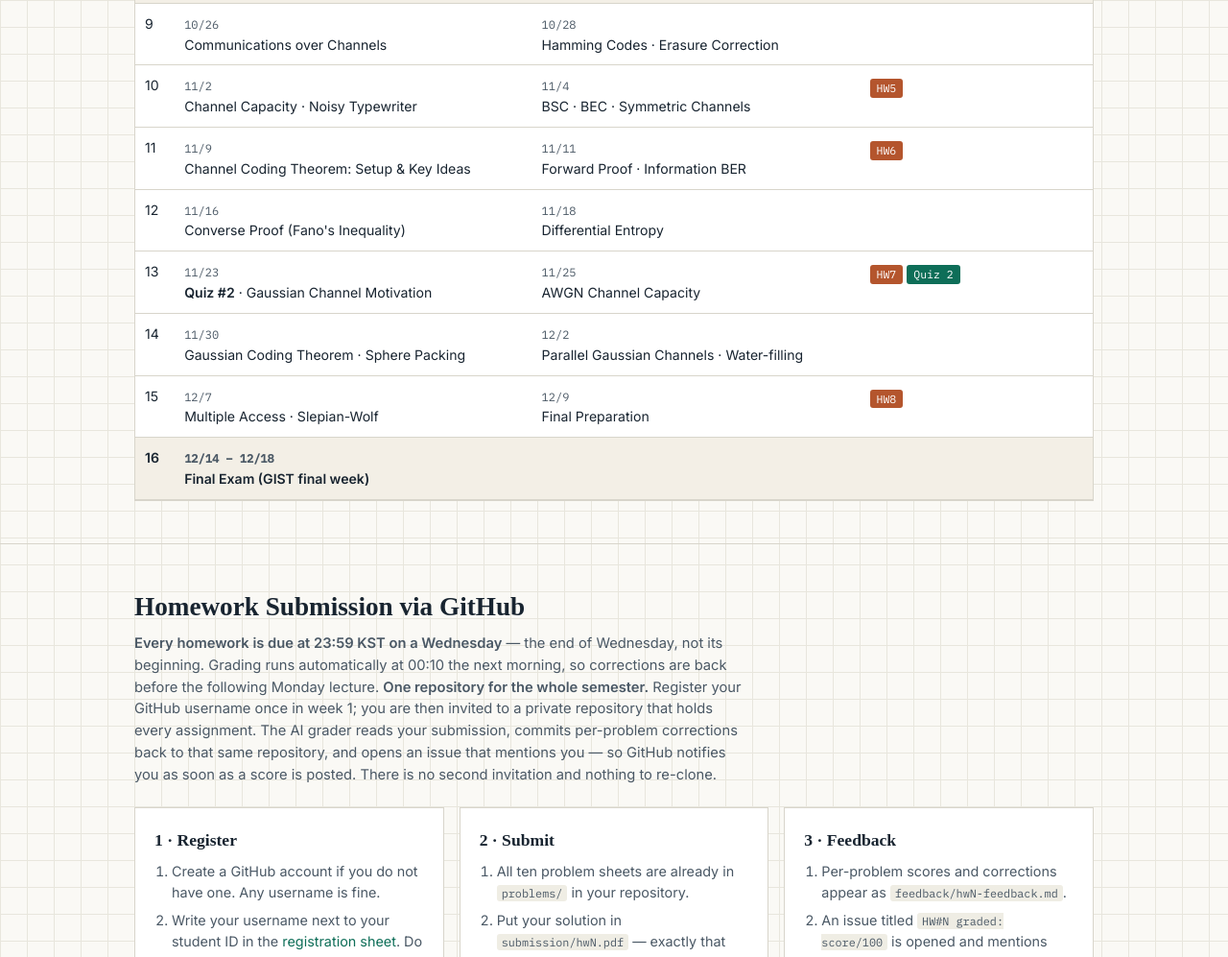
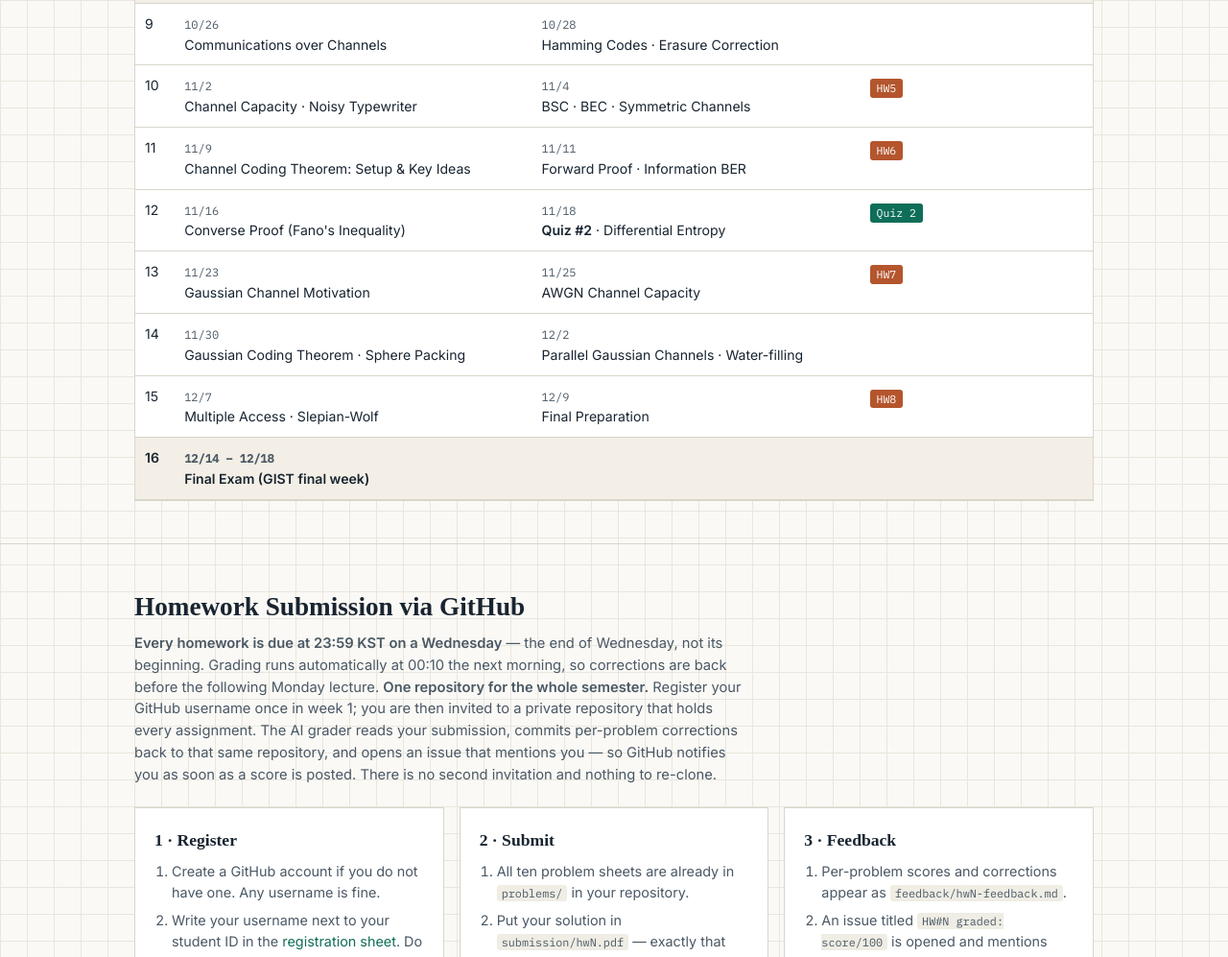
Before and after one commit to lincolnkerry/infotheory-2026, a plain HTML site: page index.html in a window 1280 px wide. Shown: the part 1400-2397 px from the top of the page at 96% size. Drawn offline with Linux system fonts and the light colour scheme; a web font is replaced by a local one.

Commit message:
Quiz #2 moves to week 12 Wednesday (11/18)

```diff
--- a/index.html
+++ b/index.html
@@ -170,8 +170,8 @@ footer{padding:30px 0;font-size:.8rem;color:var(--ink-soft);font-family:var(--mo
       <tr><td>9</td><td><span class="d">10/26</span><br>Communications over Channels</td><td><span class="d">10/28</span><br>Hamming Codes · Erasure Correction</td><td></td></tr>
       <tr><td>10</td><td><span class="d">11/2</span><br>Channel Capacity · Noisy Typewriter</td><td><span class="d">11/4</span><br>BSC · BEC · Symmetric Channels</td><td><span class="hw">HW5</span></td></tr>
       <tr><td>11</td><td><span class="d">11/9</span><br>Channel Coding Theorem: Setup &amp; Key Ideas</td><td><span class="d">11/11</span><br>Forward Proof · Information BER</td><td><span class="hw">HW6</span></td></tr>
-      <tr><td>12</td><td><span class="d">11/16</span><br>Converse Proof (Fano's Inequality)</td><td><span class="d">11/18</span><br>Differential Entropy</td><td></td></tr>
-      <tr><td>13</td><td><span class="d">11/23</span><br><b>Quiz #2</b> · Gaussian Channel Motivation</td><td><span class="d">11/25</span><br>AWGN Channel Capacity</td><td><span class="hw">HW7</span> <span class="hw qz">Quiz 2</span></td></tr>
+      <tr><td>12</td><td><span class="d">11/16</span><br>Converse Proof (Fano's Inequality)</td><td><span class="d">11/18</span><br><b>Quiz #2</b> · Differential Entropy</td><td><span class="hw qz">Quiz 2</span></td></tr>
+      <tr><td>13</td><td><span class="d">11/23</span><br>Gaussian Channel Motivation</td><td><span class="d">11/25</span><br>AWGN Channel Capacity</td><td><span class="hw">HW7</span></td></tr>
       <tr><td>14</td><td><span class="d">11/30</span><br>Gaussian Coding Theorem · Sphere Packing</td><td><span class="d">12/2</span><br>Parallel Gaussian Channels · Water-filling</td><td></td></tr>
       <tr><td>15</td><td><span class="d">12/7</span><br>Multiple Access · Slepian-Wolf</td><td><span class="d">12/9</span><br>Final Preparation</td><td><span class="hw">HW8</span></td></tr>
       <tr class="exam"><td>16</td><td colspan="2"><span class="d">12/14 – 12/18</span><br>Final Exam (GIST final week)</td><td></td></tr>
```
